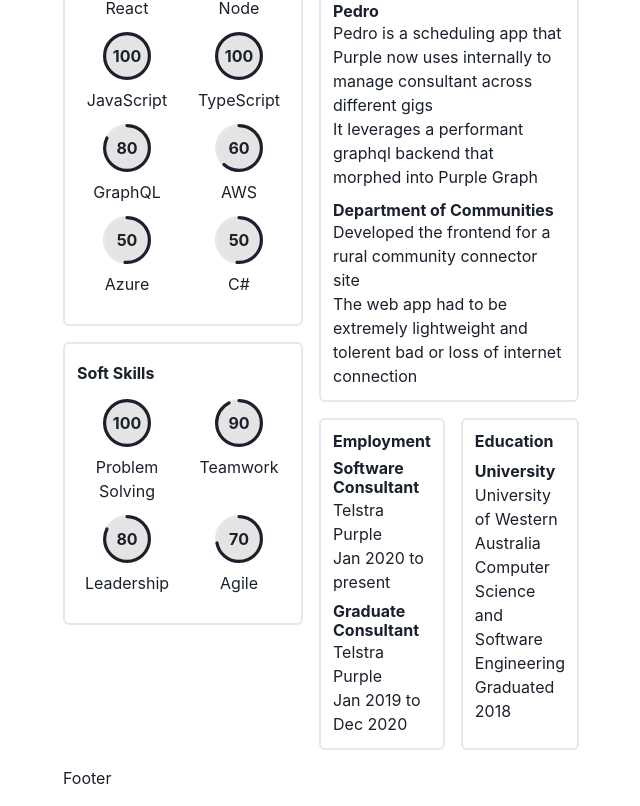
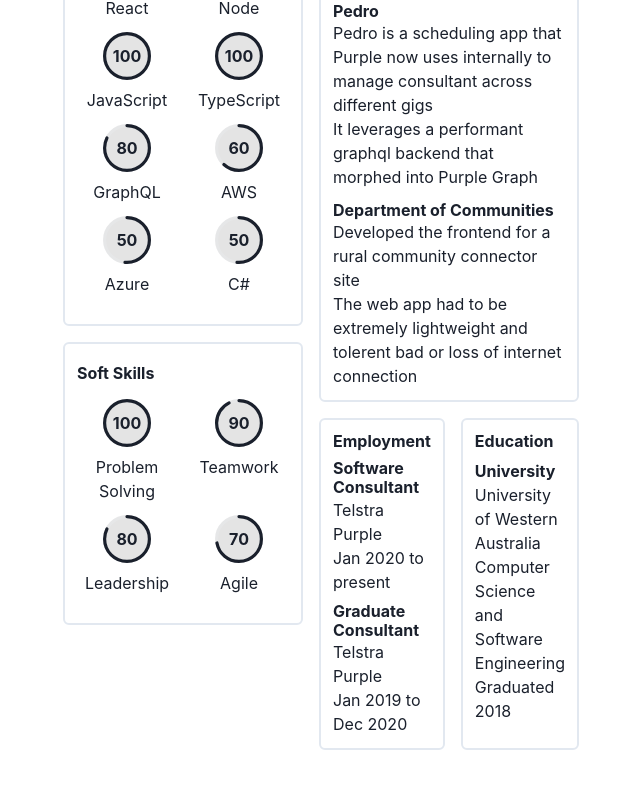
Before and after one commit to fezproof/projects, a Next.js app in the folder apps/portfolio/: page /resume in a window 1280 px wide. Shown: the part 674-1480 px from the top of the page, without its empty margins (337-977 px from the left). After the commit the page ends 1456 px from the top, so only its background shows below. Built offline with nearby package versions, Linux system fonts and the light colour scheme.

Commit message:
Removed pointless footer

```diff
--- a/apps/portfolio/src/pages/resume.tsx
+++ b/apps/portfolio/src/pages/resume.tsx
@@ -44,9 +44,7 @@ export default function Home() {
           <Box as="main" gridArea="main">
             <HomeMain />
           </Box>
-          <Box as="footer" gridArea="footer">
-            Footer
-          </Box>
+          <Box as="footer" gridArea="footer"></Box>
         </Grid>
       </Container>
     </div>
```
